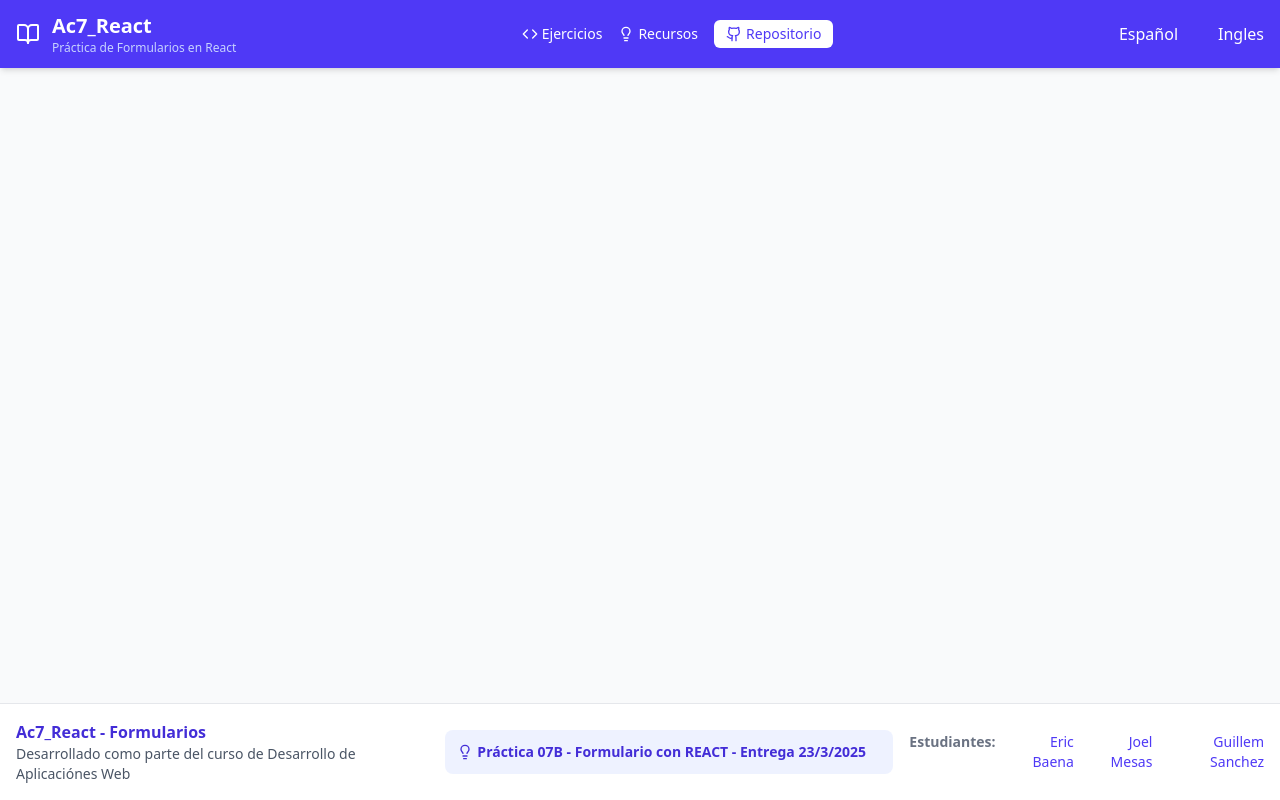
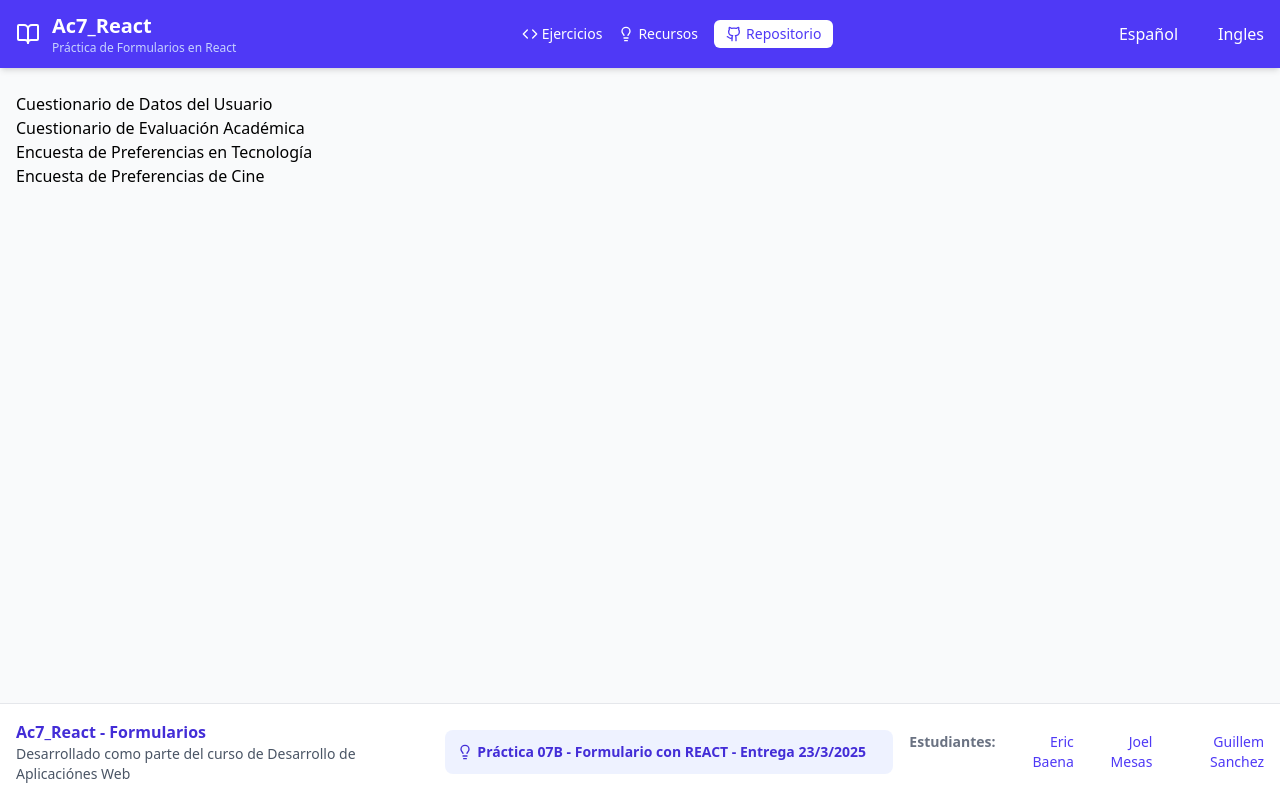
Before and after one commit to EricB-59/Ac7-React_JoErGu, a React (Vite) app: page / in a window 1280 px wide. Built offline with nearby package versions, Linux system fonts and the light colour scheme.

Commit message:
Form state iterate

```diff
--- a/package.json
+++ b/package.json
@@ -32,5 +32,6 @@
   },
   "eslintConfig": {
     "extends": "./node_modules/standard/eslintrc.json"
-  }
+  },
+  "packageManager": "pnpm@10.6.2+sha512.47870716bea1572b53df34ad8647b42962bc790ce2bf4562ba0f643237d7302a3d6a8ecef9e4bdfc01d23af1969aa90485d4cebb0b9638fa5ef1daef656f6c1b"
 }
--- a/src/Form.tsx
+++ b/src/Form.tsx
@@ -2,7 +2,7 @@ import { useEffect, useState } from "react";
 
 interface Ask {
   id: string;
-  tipo: "text" | "number" | "select";
+  tipo: "text" | "number" | "select" | "check" | "textarea";
   pregunta: string;
   opciones?: string[];
   respuesta: string;
@@ -13,7 +13,7 @@ interface Form {
 }
 
 export default function Form() {
-  const [form, setForm] = useState<Form | null>(null);
+  const [form, setForm] = useState<Form[]>([]);
 
   useEffect(() => {
     const fetchForm = async () => {
@@ -21,16 +21,24 @@ export default function Form() {
         const response = await fetch("/data/form_data.json");
         const data = await response.json();
         setForm(data);
-        console.log(data);
       } catch (error) {
         console.error("Error al cargar el cuestionario:", error);
       }
     };
     fetchForm();
   }, []);
+
+  useEffect(() => {
+    console.log("Updated form state:", form);
+  }, [form]);
+
   return (
     <>
-      <h1></h1>
+      <div>
+        {form.map((form) => (
+          <h1>{form.titulo}</h1>
+        ))}
+      </div>
     </>
   );
 }
```
